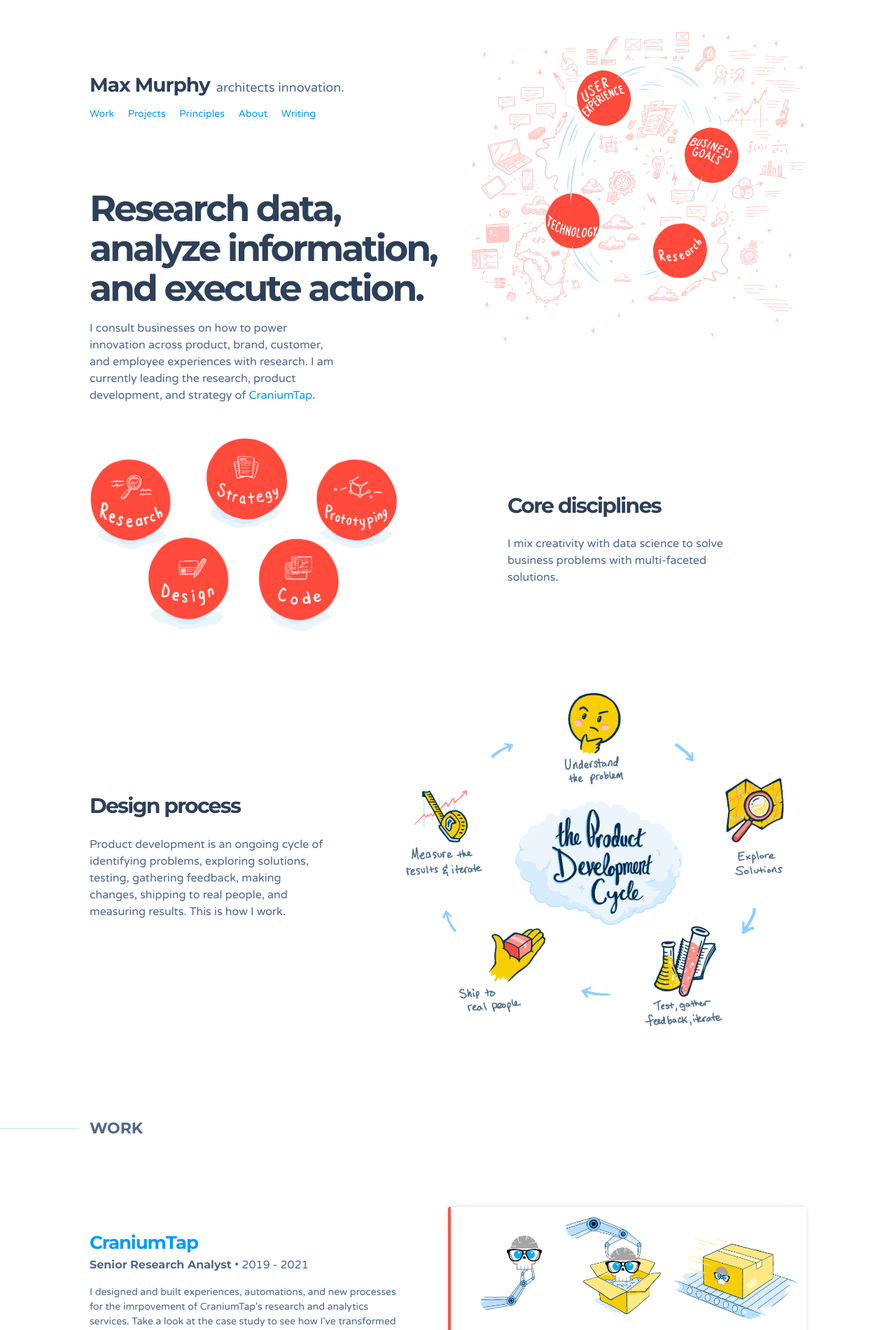
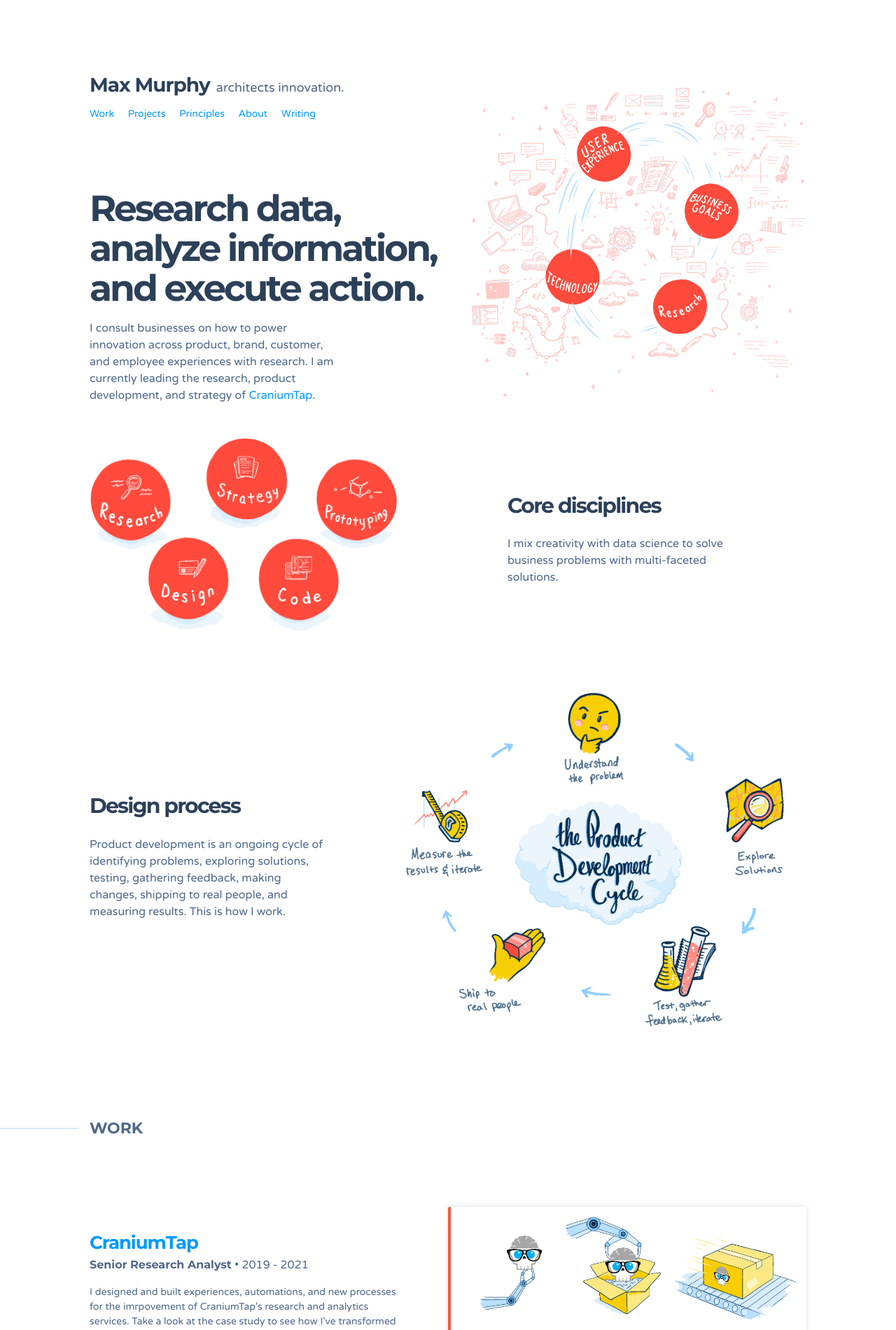
Before and after one commit to zenifold/max_page, a Jekyll site: the page built from index.html, in a window 1280 px wide. Shown: the top 1901 px of the page at 70% size. Built offline with Jekyll 4.4.1, drawn with Linux system fonts in a browser that asks for light colours; some web fonts are replaced.

Commit message:
more padding top

```diff
--- a/_sass/includes/_home.scss
+++ b/_sass/includes/_home.scss
@@ -65,7 +65,7 @@
 }
 
 .intro-img-primary {
-  top: 45px;
+  top: 125px;
   @media (max-width: 920px) {
     //top: 30px;
   }
```
